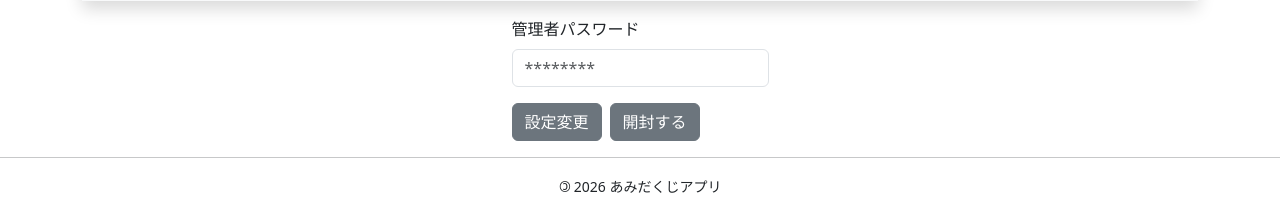
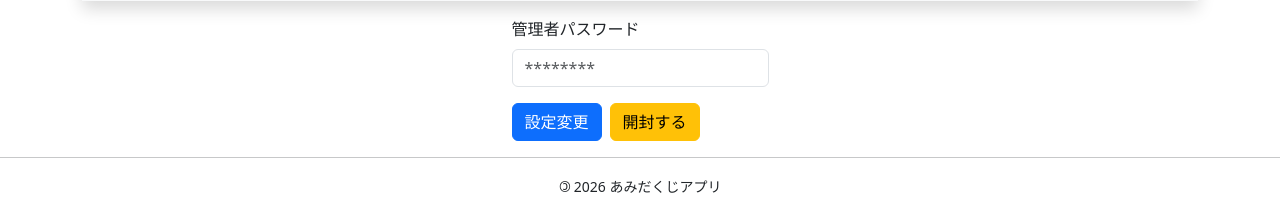
Before and after one commit to oh-shunki/Amidakuji, a Flask app: template flaskr/templates/amida/unopened.html in a window 1280 px wide. Shown: the part 602-800 px from the top of the page. Run offline with Flask 3, Linux system fonts and the light colour scheme; the template is opened without the code that fills it: most values are stand-ins (such as "Sample title", 1, 10 or a date in 2020).

Commit message:
refactor(btn): ボタンスタイルの統一・調整
- cancel 抽選取消
- opened 循環経路表示・クリア
- unopened 設定変更・開封する
- user_auth OK

```diff
--- a/flaskr/templates/amida/cancel.html
+++ b/flaskr/templates/amida/cancel.html
@@ -20,7 +20,7 @@
         {% endfor %}
 
         <div class="d-flex gap-2">
-            <button type="submit" class="btn btn-secondary">
+            <button type="submit" class="btn btn-primary">
                 抽籤取消
             </button>
 
--- a/flaskr/templates/amida/opened.html
+++ b/flaskr/templates/amida/opened.html
@@ -37,8 +37,8 @@
         </div>
 
         <div class="m-2 d-flex justify-content-center">
-            <button class="mx-2 btn btn-outline-primary" onclick="showRouteLoop()">経路循環表示</button>
-            <button class="mx-2 btn btn-outline-warning" onclick="hideRoute()">クリア</button>
+            <button class="mx-2 btn btn-primary" onclick="showRouteLoop()">経路循環表示</button>
+            <button class="mx-2 btn btn-warning" onclick="hideRoute()">クリア</button>
         </div>
 
     </div>
--- a/flaskr/templates/amida/unopened.html
+++ b/flaskr/templates/amida/unopened.html
@@ -72,11 +72,11 @@
         </div>
 
         <div class="d-flex gap-2">
-            <button type="submit" class="btn btn-secondary" formaction="{{ url_for('amida.update.update', amida_id_b62=amida_id_b62) }}">
+            <button type="submit" class="btn btn-primary" formaction="{{ url_for('amida.update.update', amida_id_b62=amida_id_b62) }}">
                 設定変更
             </button>
 
-            <button type="submit" class="btn btn-secondary" formaction="{{ url_for('amida.do_open', amida_id_b62=amida_id_b62) }}">
+            <button type="submit" class="btn btn-warning" formaction="{{ url_for('amida.do_open', amida_id_b62=amida_id_b62) }}">
                 開封する
             </button>
         </div>
--- a/flaskr/templates/amida/user_auth.html
+++ b/flaskr/templates/amida/user_auth.html
@@ -10,7 +10,7 @@
 	<form method="post">
 		<p>パスワードを入力してください</p>
 		<input type="password" name="user_password" class="form-control" required>
-		<button type='submit' class='btn btn-success'>OK</button>
+		<button type='submit' class='btn btn-primary'>OK</button>
 
 		<!-- これはエラーメッセージの表示（あれば） -->
 		{% for message in get_flashed_messages() %}
```
